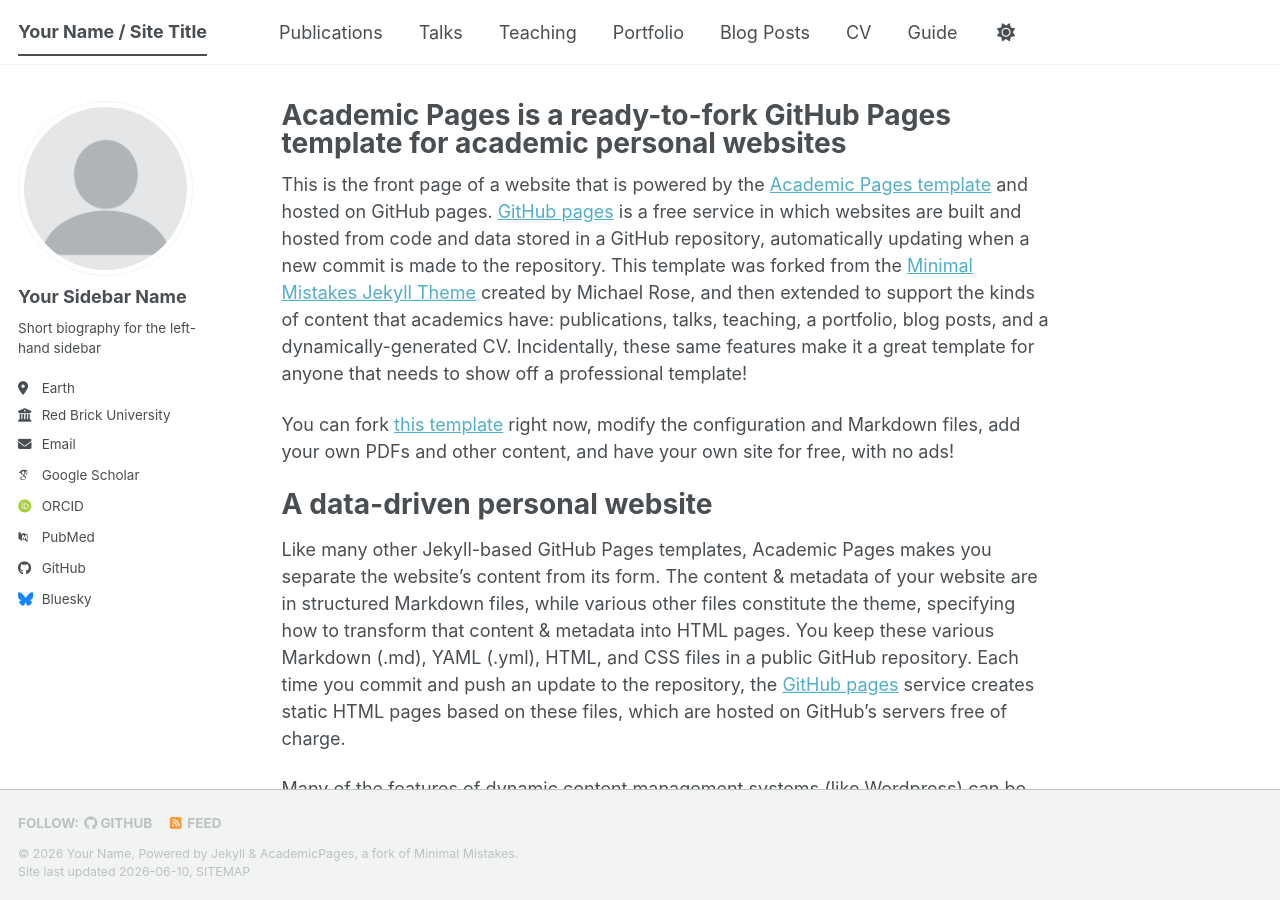
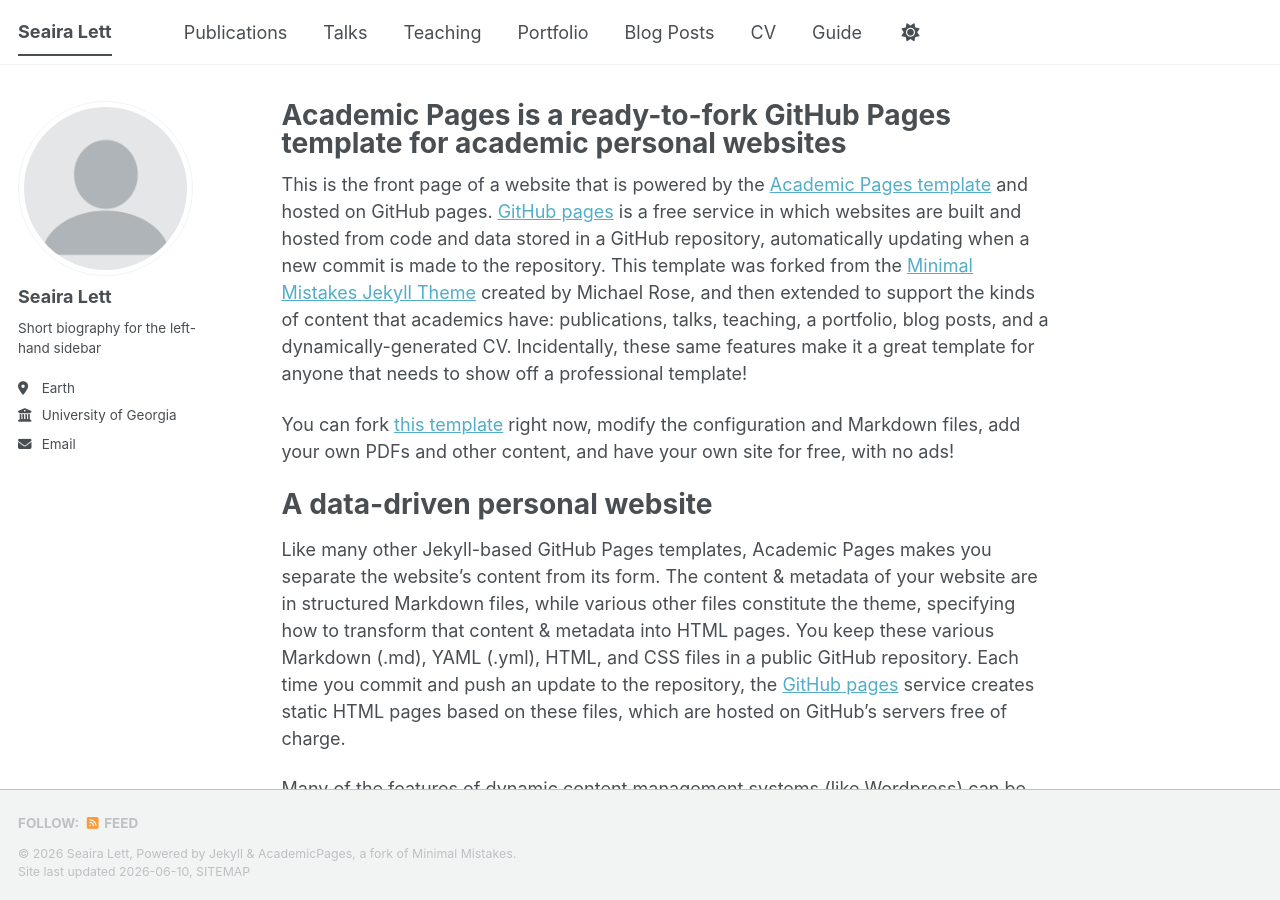
Before and after one commit to seairalett/seairalett.github.io, a Jekyll site: the page built from _pages/about.md, in a window 1280 px wide and 900 px high. Built offline with Jekyll 4.4.1, drawn with Linux system fonts in a browser that asks for light colours; some web fonts are replaced; a script bundle is joined from its source files by our own code; library files that are not in the unit come from our copies.

Commit message:
Update _config.yml

```diff
--- a/_config.yml
+++ b/_config.yml
@@ -9,14 +9,14 @@
 # Basic Site Settings
 locale                   : "en-US"
 site_theme               : "default" # The available themes options are "default", "air", "sunrise", "mint", "dirt" and "contrast"
-title                    : "Your Name / Site Title"
+title                    : "Seaira Lett"
 title_separator          : "-"
-name                     : &name "Your Name"
-description              : &description "Your Name's academic portfolio"   # Update this with a general description of your site, this is the default if not overridden by a page
-url                      : https://academicpages.github.io # The base hostname & protocol for your site e.g. "https://[your GitHub username].github.io",
+name                     : &name "Seaira Lett"
+description              : &description "Seaira Lett's academic portfolio"   # Update this with a general description of your site, this is the default if not overridden by a page
+url                      : https://seairalett.github.io # The base hostname & protocol for your site e.g. "https://[your GitHub username].github.io",
                                                            # or if you already have some other page hosted on Github then use "https://[your GitHub username].github.io/[Your Repo Name]"
 baseurl                  : "" # the subpath of your site, e.g. "/blog"
-repository               : "academicpages/academicpages.github.io"
+repository               : "seairalett/seairalett.github.io"
 
 # Site Author - The following control what appear as part of the author content on the side bar.
 #               If a field is blank the icon and link will not appear, otherwise it will be shown.
@@ -24,24 +24,24 @@ repository               : "academicpages/academicpages.github.io"
 author:
   # Biographic information
   avatar           : "profile.png"
-  name             : "Your Sidebar Name"
+  name             : "Seaira Lett"
   pronouns         : # example: "she/her"
   bio              : "Short biography for the left-hand sidebar"
   location         : "Earth"
-  employer         : "Red Brick University"
+  employer         : "University of Georgia"
   uri              : # URL
-  email            : "none@example.org"
+  email            : "seaira[.]lett[@]uga.edu"
 
   # Academic websites
   academia         : # URL
   arxiv            : # URL - Update with the correct link to your profile
-  googlescholar    : "https://scholar.google.com/citations?user=PS_CX0AAAAAJ"
+  googlescholar    : # "https://scholar.google.com/citations?user=PS_CX0AAAAAJ"
   inspire-hep      : # URL
   impactstory      : # URL
-  orcid            : "https://orcid.org/yourorcidurl"
+  orcid            : # "https://orcid.org/yourorcidurl"
   semantic         : # URL
   ssrn             : # URL
-  pubmed           : "https://www.ncbi.nlm.nih.gov/pubmed/?term=john+snow"
+  pubmed           : # "https://www.ncbi.nlm.nih.gov/pubmed/?term=john+snow"
   researchgate     : # URL
   scopus           : # URL
   zotero           : # URL
@@ -51,13 +51,13 @@ author:
   bitbucket        : # Username - Update with your username on the site
   codepen          : # Username
   dribbble         : # Username
-  github           : "academicpages"
+  github           : # "academicpages"
   kaggle           : # Username
   stackoverflow    : # User number or user number and name (i.e., use "1" or "1/jeff-atwood")
 
   # Social media
   artstation       : # Username
-  bluesky          : "bsky.app" # Replace this with you Bluesky username
+  bluesky          : # "bsky.app" # Replace this with you Bluesky username
   facebook         : # Username
   flickr           : # Username
   foursquare       : # Username
```
